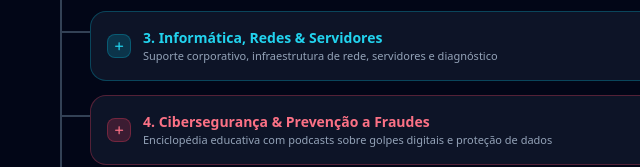
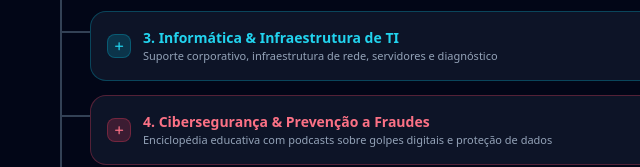
Before and after one commit to joaomarcos-ltg/mapa-legiao, a plain HTML site: page index.html in a window 1280 px wide. Shown: the part 655-822 px from the top of the page, 112-752 px from the left. Drawn offline with nearby package versions, Linux system fonts and the light colour scheme.

Commit message:
feat: edição de texto

```diff
--- a/index.html
+++ b/index.html
@@ -160,7 +160,7 @@
       },
       {
         id: "informatica",
-        titulo: "3. Informática, Redes & Servidores",
+        titulo: "3. Informática & Infraestrutura de TI",
         subtitulo: "Suporte corporativo, infraestrutura de rede, servidores e diagnóstico",
         cor: "cyan",
         icone: "fa-laptop-code",
```
